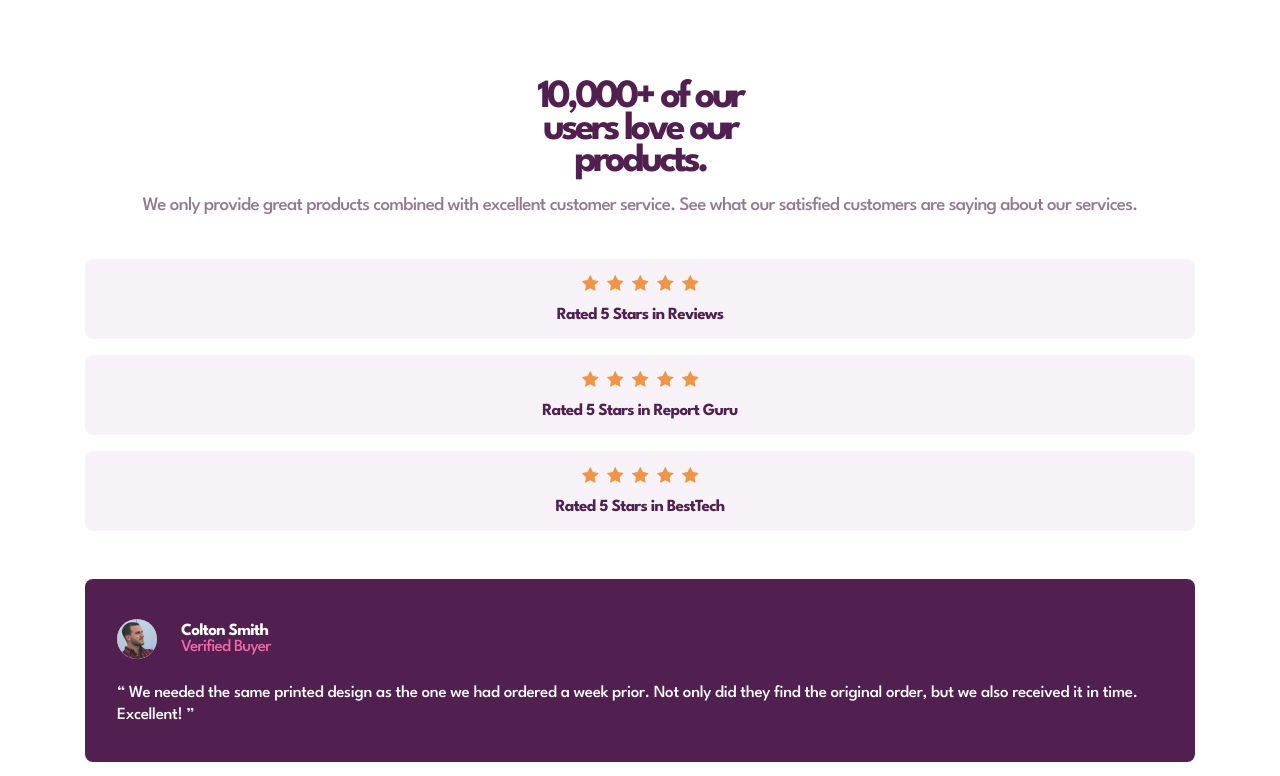
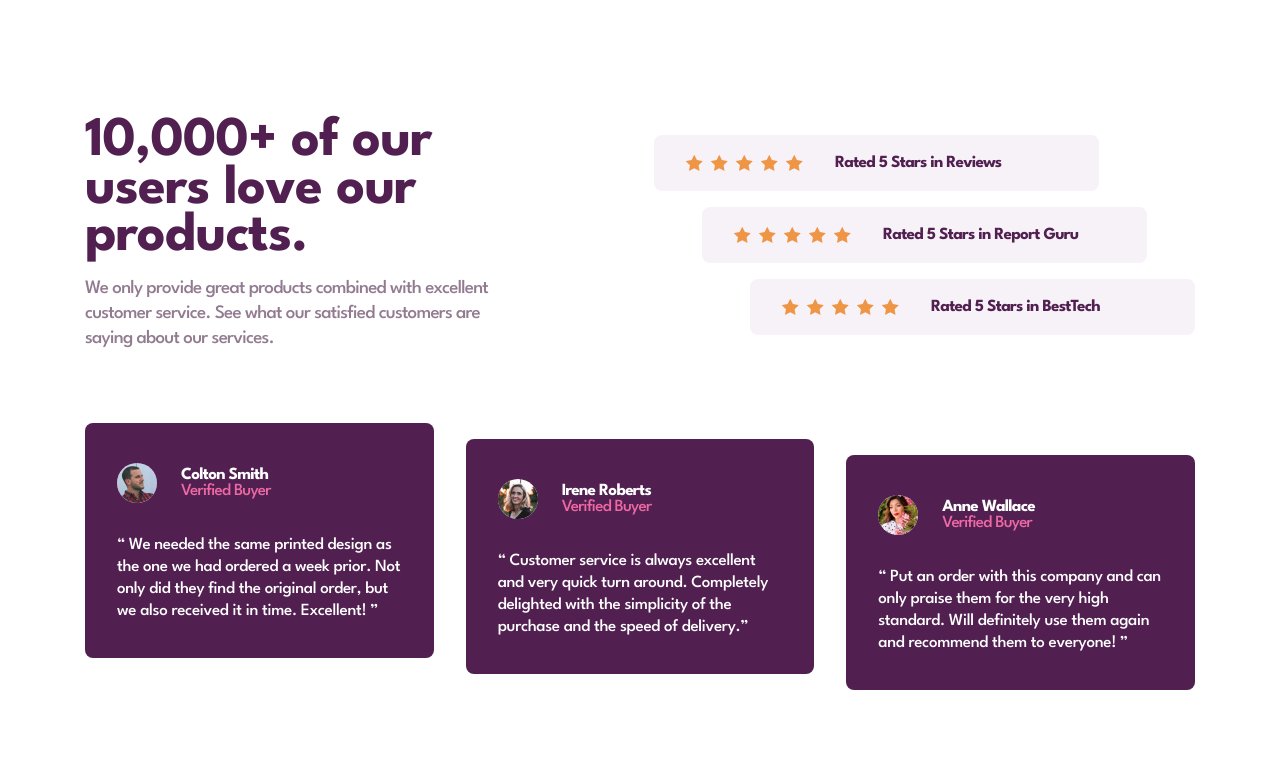
Before and after one commit to Muhammadjewel/social-proof-section, a plain HTML site: page index.html in a window 1280 px wide. Shown: the top 776 px of the page. Drawn offline with Linux system fonts and the light colour scheme.

Commit message:
Add responsive styles

```diff
--- a/css/styles.css
+++ b/css/styles.css
@@ -137,7 +137,6 @@ select:-webkit-autofill:focus {
   margin-bottom: 16px;
   font-size: 2.5rem;
   line-height: 0.8;
-  letter-spacing: -0.08931em;
   color: #512051;
 }
 
@@ -153,6 +152,7 @@ select:-webkit-autofill:focus {
 .social-proof__ratings-item {
   display: grid;
   justify-items: center;
+  gap: 16px;
   padding: 16px;
   border-radius: 8px;
   font-size: 1.0625rem;
@@ -161,10 +161,6 @@ select:-webkit-autofill:focus {
   background-color: #f7f2f7;
   color: #512051;
   text-align: center;
-}
-
-.social-proof__rating-icon {
-  margin-bottom: 16px;
 }
 
 .social-proof__reviews {
@@ -184,3 +180,84 @@ only screen and (                min-resolution: 192dpi),
 only screen and (                min-resolution: 2dppx) {
 
 }
+
+
+/* 768px */
+@media only screen and (min-width: 48em) {
+  .social-proof__container {
+    display: grid;
+    grid-template-columns: repeat(2, 1fr);
+    gap: 36px;
+    align-items: center;
+  }
+
+  .social-proof__copy {
+    margin-bottom: 0;
+  }
+
+  .social-proof__ratings {
+    margin-bottom: 0;
+  }
+
+  .social-proof__reviews {
+    grid-column: 1 / -1;
+    grid-template-columns: repeat(3, 1fr);
+  }
+}
+
+/* 1158px */
+@media only screen and (min-width: 72.375em) {
+  .review-card {
+    gap: 32px 24px;
+  }
+
+  .social-proof {
+    padding-top: 118px;
+    padding-bottom: 132px;
+  }
+
+  .social-proof__container {
+    grid-template-columns: repeat(2, 445px);
+    justify-content: space-between;
+    gap: 72px;
+  }
+
+  .social-proof__copy {
+    text-align: left;
+  }
+
+  .social-proof__heading {
+    font-size: 3.5rem;
+    line-height: 85.714%;
+  }
+
+  .social-proof__ratings-item {
+    grid-template-columns: 117px 1fr;
+    justify-items: start;
+    gap: 32px;
+    width: 100%;
+    padding: 20px 32px;
+    text-align: left;
+  }
+
+  .social-proof__ratings-item:nth-child(1) {
+    margin-left: -96px;
+  }
+
+  .social-proof__ratings-item:nth-child(2) {
+    margin-left: -48px;
+  }
+
+  .social-proof__reviews {
+    align-items: start;
+    gap: 0 32px;
+  }
+
+  .social-proof__reviews-item:nth-child(3n + 2) {
+    margin-top: 16px;
+  }
+
+  .social-proof__reviews-item:nth-child(3n + 3) {
+    margin-top: 32px;
+  }
+}
```
